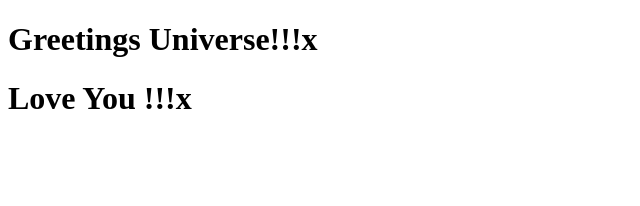
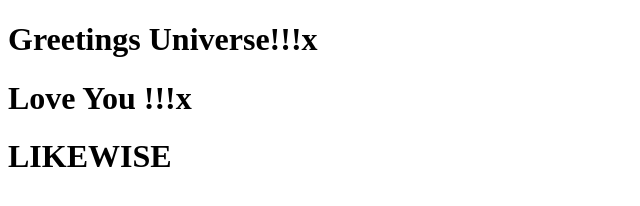
Before and after one commit to sinnermann/Test, a plain HTML site: page index.html in a window 1280 px wide. Shown: the whole page, without its empty margins (0-640 px from the left). Drawn offline with Linux system fonts and the light colour scheme.

```diff
--- a/index.html
+++ b/index.html
@@ -7,6 +7,7 @@
 <body>
 	<div><h1>Greetings Universe!!!x</h1></div>
 	<div><h1>Love You !!!x</h1></div>
+	<h1>LIKEWISE</h1>
 
 </body>
 </html>
```
